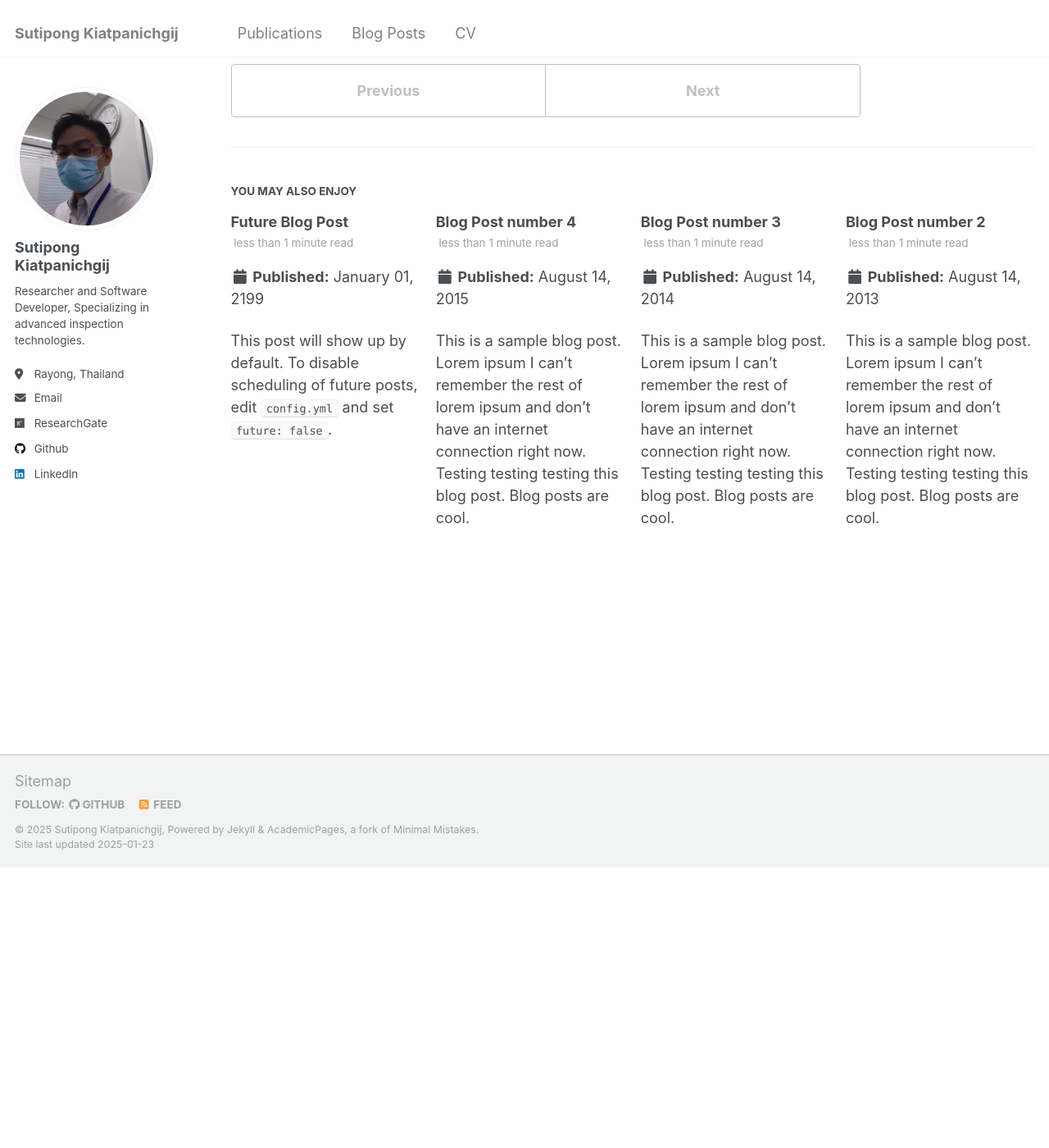
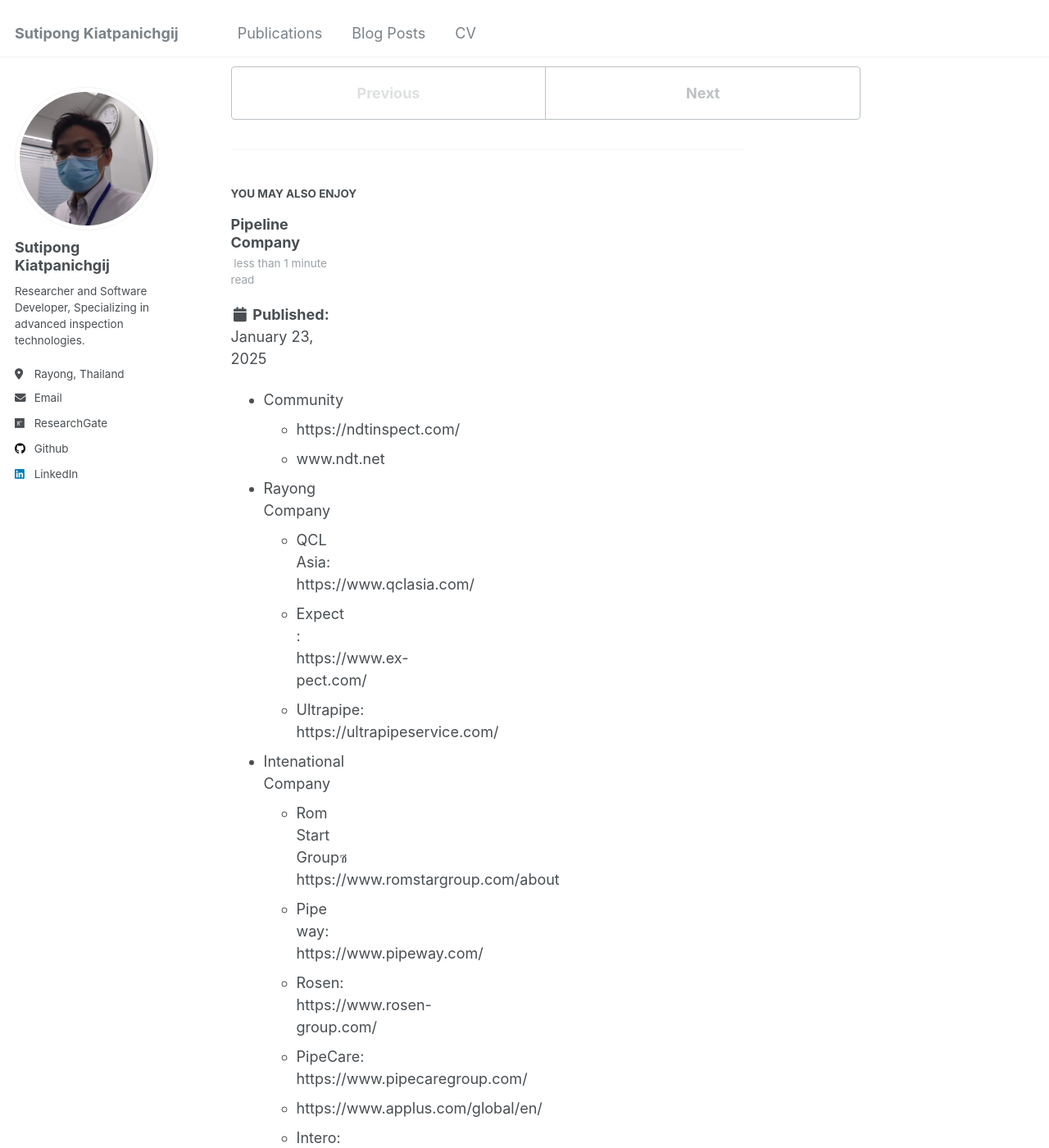
Before and after one commit to SKiatpanichgij/SKiatpanichgij.github.io, a Jekyll site: the page built from _posts/2025-01-21-blog-post-1.md, in a window 1280 px wide and 1400 px high, scrolled down 596 px. Shown: the whole window at 82% size. Built offline with Jekyll 4.4.1, drawn with Linux system fonts in a browser that asks for light colours; before the commit the page ends 1654 px from its top, so only the background shows below that; some of the changed text lies outside the part shown.

Commit message:
Add  second blog post

```diff
--- a/_posts/2012-08-14-blog-post-1.md
+++ b/_posts/2025-01-21-blog-post-1.md
@@ -8,6 +8,6 @@ tags:
   - category2
 ---
 
-Pumpfun: https://pump.fun/board
+- Pumpfun: https://pump.fun/board
 - By SOL: https://www.binance.com/en-NG/square/post/8359313150194
 - Create ERC20 Token on Ethereum:  https://tokentool.bitbond.com/create-token/erc20-token/ethereum
--- /dev/null
+++ b/_posts/2025-01-23-blog-post-2.md
@@ -0,0 +1,32 @@
+---
+title: Pipeline Company
+date: 2025-01-23
+permalink: /posts/2025/01/blog-post-2/
+tags:
+  - cool
+  - posts
+  - category1
+  - category2
+---
+- Community
+	- https://ndtinspect.com/
+	- www.ndt.net
+- Rayong Company
+	- QCL Asia: https://www.qclasia.com/
+	- Expect : https://www.ex-pect.com/
+	- Ultrapipe: https://ultrapipeservice.com/
+- Intenational Company
+	- Rom Start Groupซ https://www.romstargroup.com/about
+	- Pipe way: https://www.pipeway.com/
+	- Rosen: https://www.rosen-group.com/
+	- PipeCare: https://www.pipecaregroup.com/
+	- https://www.applus.com/global/en/
+	- Intero: https://www.intero-integrity.com/
+	- Interscan: https://interscanglobal.com/
+	- we gauge:https://wegaugeinspection.com/
+	- PICA : http://www.picacorp.com/
+	- TD Willianson:https://www.tdwilliamson.com/
+	- Baker:https://www.bakerhughes.com/process-pipeline-services
+	- Shaw ndt :https://shawndt.com/
+	- https://www.yuhantech.co.kr/en/CompanyIntroduction
+	- https://www.ewfgroup.com/
```
Also changed, not shown: _posts/2025-01-22-blog-post-5.md (deleted, +0 -20 lines), _posts/_backup/2012-08-14-blog-post-1.md (added, +13 -0 lines), _posts/_backup/2012-08-14-blog-post-1 -BackUp.md (renamed from _posts/2012-08-14-blog-post-1 -BackUp.md), _posts/_backup/2013-08-14-blog-post-2.md (renamed from _posts/2013-08-14-blog-post-2.md), _posts/_backup/2014-08-14-blog-post-3.md (renamed from _posts/2014-08-14-blog-post-3.md), _posts/_backup/2015-08-14-blog-post-4.md (renamed from _posts/2015-08-14-blog-post-4.md), _posts/_backup/2199-01-01-future-post.md (renamed from _posts/2199-01-01-future-post.md).
